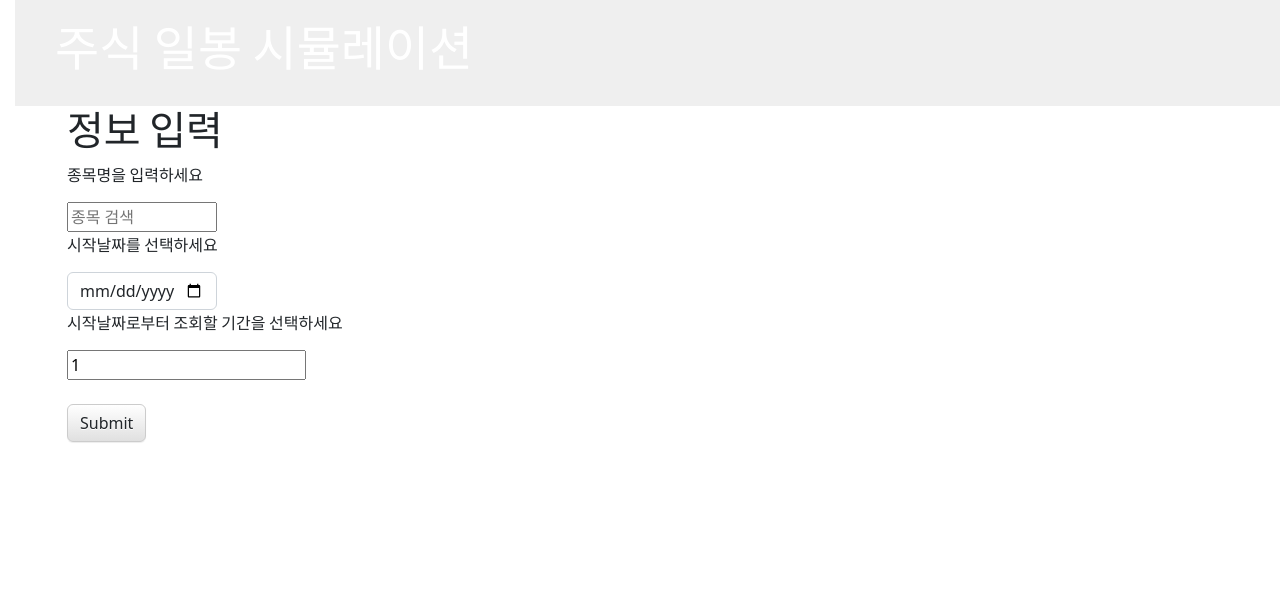
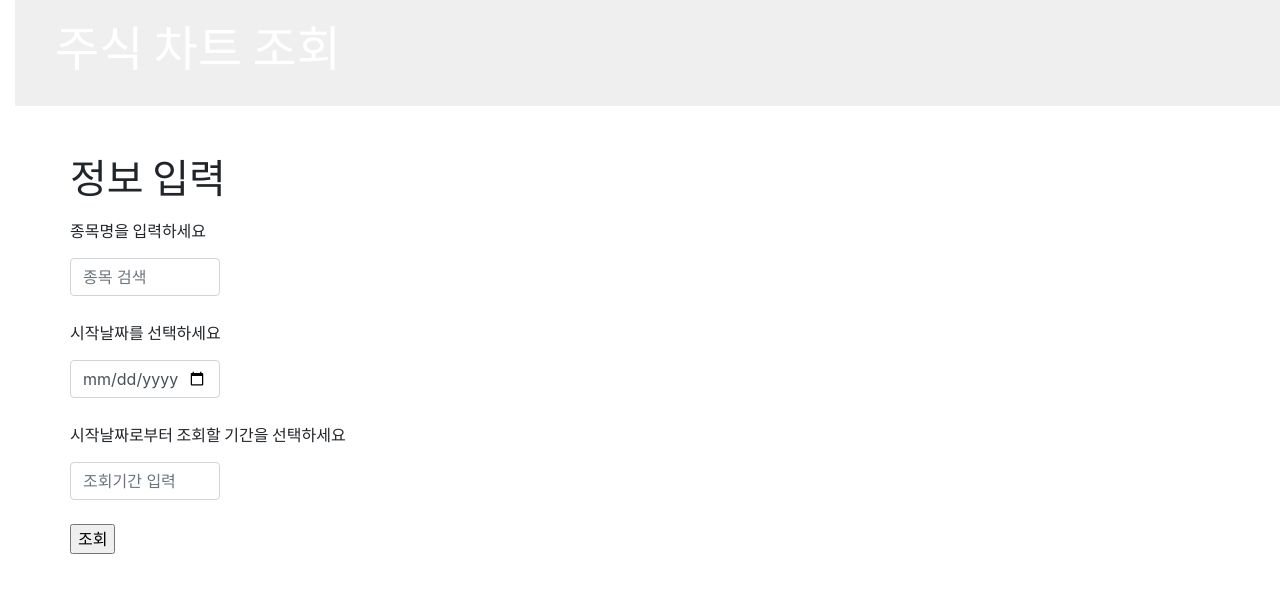
Before and after one commit to lightcat-art/stock-data-analyze, a Django app: page / in a window 1280 px wide. Shown: the top 593 px of the page. Run offline with Django 3.2, Linux system fonts and the light colour scheme; data that the repository does not hold is empty; parts of the project's set-up code (start-up, migrations or seed data) failed here and were passed over; some libraries are stand-ins or nearby versions.

Commit message:
[주식시뮬레이터] 1. base.html 생성 - 기본적인 header 나 link script 를 선언 2. 입력파라미터에 날짜와 시간의 디폴트값 제거 3. 파라미터 bootstrap 테마 적용

```diff
--- a/backend/stocksimul/forms.py
+++ b/backend/stocksimul/forms.py
@@ -8,7 +8,15 @@ class StockSimulParamForm(forms.ModelForm):
         fields = ('event_name', 'start_date', 'days')
         # help_texts = {'event_name':('종목'),}
         labels = {'event_name': ('종목'), 'start_date': ('시작일자'), 'days': ('기간')}
-        widgets = {'start_date':
-                       forms.DateInput(format=('%m/%d/%Y'),
-                                       attrs={'class': 'form-control start_date', 'placeholder': 'Select a date',
-                                              'type': 'date', 'style': 'width:150px'}), }
+        widgets = {
+            'days': forms.NumberInput(attrs={
+                'class': 'form-control',
+                'style': 'width:150px',
+                'placeholder': '조회기간 입력'
+            }),
+            'start_date': forms.DateInput(attrs={'class': 'form-control start_date',
+                                                 'placeholder': 'Select a date',
+                                                 'type': 'date',
+                                                 'style': 'width:150px',
+                                                 }),
+        }
--- a/backend/stocksimul/models.py
+++ b/backend/stocksimul/models.py
@@ -9,9 +9,9 @@ class StockSimulParam(models.Model):
     # 글자수가 제한된 텍스트 정의 ( 글 제목같은 짧은 문자열)
     event_name = models.CharField(max_length=200, help_text="종목명을 입력하세요")
     # 시뮬레이션 기간
-    days = models.PositiveIntegerField(default=1, help_text="시작날짜로부터 조회할 기간을 선택하세요")
+    days = models.PositiveIntegerField(help_text="시작날짜로부터 조회할 기간을 선택하세요")
     # 날짜와 시간 정의
-    start_date = models.DateTimeField(default=timezone.now, help_text="시작날짜를 선택하세요")
+    start_date = models.DateField(help_text="시작날짜를 선택하세요")
 
     def __str__(self):
         return self.event_name
--- /dev/null
+++ b/backend/stocksimul/templates/stocksimul/base.html
@@ -0,0 +1,31 @@
+{% load static %}
+<html>
+<head>
+    <title>주식 차트 조회</title>
+    <!-- bootstrap -->
+    <link rel="stylesheet" href="//maxcdn.bootstrapcdn.com/bootstrap/5.2.1/css/bootstrap.min.css">
+    <link rel="stylesheet" href="//maxcdn.bootstrapcdn.com/bootstrap/5.2.1/css/bootstrap-theme.min.css">
+    <link rel="stylesheet" href="https://stackpath.bootstrapcdn.com/bootstrap/4.3.1/css/bootstrap.min.css"
+          integrity="sha384-ggOyR0iXCbMQv3Xipma34MD+dH/1fQ784/j6cY/iJTQUOhcWr7x9JvoRxT2MZw1T" crossorigin="anonymous">
+    <!-- css파일 -->
+    <link rel="stylesheet" href="{% static 'css/stocksimul.css' %}">
+    <!-- font -->
+    <link href="//fonts.googleapis.com/css?family=Lobster&subset=latin,latin-ext" rel="stylesheet" type="text/css">
+    <link rel="preconnect" href="https://fonts.googleapis.com">
+    <link rel="preconnect" href="https://fonts.gstatic.com" crossorigin>
+    <link href="https://fonts.googleapis.com/css2?family=Noto+Sans+KR&display=swap" rel="stylesheet">
+
+    <script src="https://code.highcharts.com/stock/highstock.js"></script>
+    <script src="https://code.highcharts.com/stock/modules/data.js"></script>
+    <script src="https://code.highcharts.com/stock/modules/exporting.js"></script>
+    <script src="https://code.highcharts.com/stock/modules/export-data.js"></script>
+    <script src="https://code.highcharts.com/stock/modules/accessibility.js"></script>
+</head>
+<body>
+<div class="page-header">
+    <h1><a href="/">주식 차트 조회</a></h1>
+</div>
+{% block content %}
+{% endblock %}
+</body>
+</html>
--- a/backend/stocksimul/templates/stocksimul/stock_simul_param.html
+++ b/backend/stocksimul/templates/stocksimul/stock_simul_param.html
@@ -1,28 +1,35 @@
-{% load static %}
-<html>
-<head>
-    <title>주식 일봉 시뮬레이션</title>
-    <!-- bootstrap 설치 -->
-    <link rel="stylesheet" href="//maxcdn.bootstrapcdn.com/bootstrap/5.2.1/css/bootstrap.min.css">
-    <link rel="stylesheet" href="//maxcdn.bootstrapcdn.com/bootstrap/5.2.1/css/bootstrap-theme.min.css">
-    <!-- css파일 import -->
-    <link rel="stylesheet" href="{% static 'css/stocksimul.css' %}">
-    <!-- font -->
-    <link href="//fonts.googleapis.com/css?family=Lobster&subset=latin,latin-ext" rel="stylesheet" type="text/css">
-    <link rel="preconnect" href="https://fonts.googleapis.com">
-    <link rel="preconnect" href="https://fonts.gstatic.com" crossorigin>
-    <link href="https://fonts.googleapis.com/css2?family=Noto+Sans+KR&display=swap" rel="stylesheet">
-</head>
-<body>
-<div class="page-header">
-    <h1><a href="/">주식 일봉 시뮬레이션</a></h1>
-</div>
+{% extends 'stocksimul/base.html' %}
+<!--{% load static %}-->
+<!--<html>-->
+<!--<head>-->
+<!--    <title>주식 일봉 시뮬레이션</title>-->
+<!--    &lt;!&ndash; bootstrap &ndash;&gt;-->
+<!--    <link rel="stylesheet" href="//maxcdn.bootstrapcdn.com/bootstrap/5.2.1/css/bootstrap.min.css">-->
+<!--    <link rel="stylesheet" href="//maxcdn.bootstrapcdn.com/bootstrap/5.2.1/css/bootstrap-theme.min.css">-->
+<!--    <link rel="stylesheet" href="https://stackpath.bootstrapcdn.com/bootstrap/4.3.1/css/bootstrap.min.css"-->
+<!--          integrity="sha384-ggOyR0iXCbMQv3Xipma34MD+dH/1fQ784/j6cY/iJTQUOhcWr7x9JvoRxT2MZw1T" crossorigin="anonymous">-->
+<!--    &lt;!&ndash; css파일 &ndash;&gt;-->
+<!--    <link rel="stylesheet" href="{% static 'css/stocksimul.css' %}">-->
+<!--    &lt;!&ndash; font &ndash;&gt;-->
+<!--    <link href="//fonts.googleapis.com/css?family=Lobster&subset=latin,latin-ext" rel="stylesheet" type="text/css">-->
+<!--    <link rel="preconnect" href="https://fonts.googleapis.com">-->
+<!--    <link rel="preconnect" href="https://fonts.gstatic.com" crossorigin>-->
+<!--    <link href="https://fonts.googleapis.com/css2?family=Noto+Sans+KR&display=swap" rel="stylesheet">-->
+<!--</head>-->
+<!--<body>-->
+<!--<div class="page-header">-->
+<!--    <h1><a href="/">주식 일봉 시뮬레이션</a></h1>-->
+<!--</div>-->
+{% block content %}
 <div class="content container">
     <div class="row">
         <div class="col-md-8">
+            <br/>
+            <br/>
             <h1>정보 입력</h1>
+            <p></p>
 <!--             Form을 제출할때 같은 뷰를 다시 불러옴. 이때 request에는 우리가 입력했던 데이터를 request.POST에 가지고 있음.-->
-            <form action="" method="POST" class="post-form">{% csrf_token %}
+            <form action="" method="POST" class="form-signin">{% csrf_token %}
 <!--                 입력받은 modelForm 내 field를 불러와 loop 수행-->
                 {% for field in form %}
                 <div class="fieldWrapper">
@@ -35,11 +42,12 @@
 <!--                        {{ field.label_tag}} -->
                         <!-- name attribute는 form 내 searchable dropdown 목적의 필드명과 같아야 함. -->
                         <!-- input tag의 list attribute는 datalist tag의 id 와 같아야 함 -->
-                        <input type="text" list="eventlist" name="event_name" placeholder="종목 검색" style="width:150px;">
+                        <input type="text" list="eventlist" class="form-control"
+                               name="event_name" placeholder="종목 검색" style="width:150px;">
                         <datalist id="eventlist">
                             <!-- searchable dropdown 만들 데이터 생성 -->
                             {% for event in show_event %}
-                                <option value="{{ event.event_name }}">{{ event.event_name }}</option>
+                                <option value="{{ event.event_name }}">{{ event.event_code }}</option>
 <!--                                <option value="{{ event.0 }}">{{ event.1 }}</option>-->
                             {% endfor %}
                         </datalist>
@@ -49,17 +57,18 @@
                         {{ field }}
                     {% endif %}
                 </div>
+                <br/>
                 {% endfor %}
-                <br/>
 <!--                <p>{{ form.event_name }}</p>-->
 <!--                <p>{{ form.start_date }}</p>-->
 <!--                <p>{{ form.days }}</p>-->
-                <button type="submit" class="submit btn btn-default">Submit</button>
-<!--                <input type="submit" value="submit">-->
+<!--                <button type="submit" class="submit btn btn-default">Submit</button>-->
+                <input type="submit" value="조회">
             </form>
         </div>
     </div>
 
 </div>
-</body>
-</html>
+{% endblock %}
+<!--</body>-->
+<!--</html>-->
```
Also changed, not shown: backend/stocksimul/templates/stocksimul/stock_simul_result.html (+38 -30 lines).
